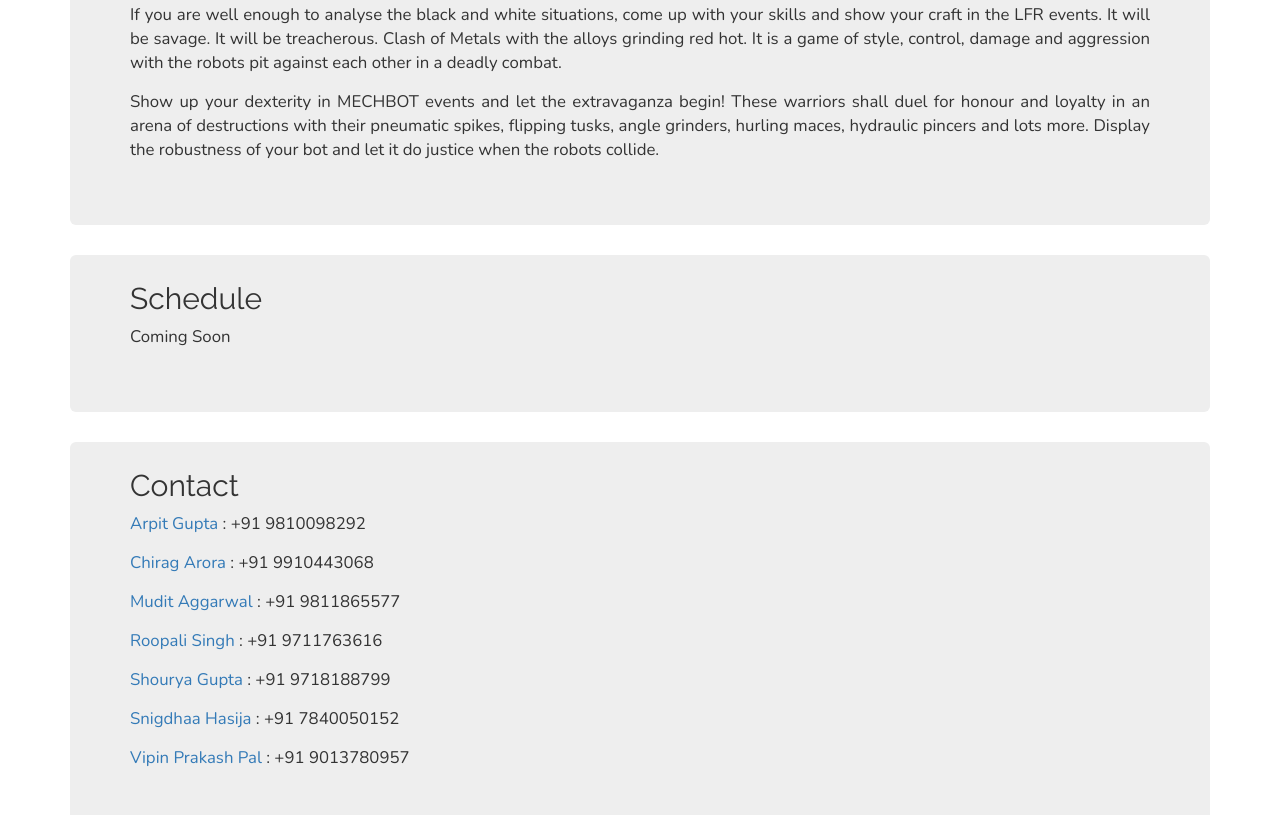
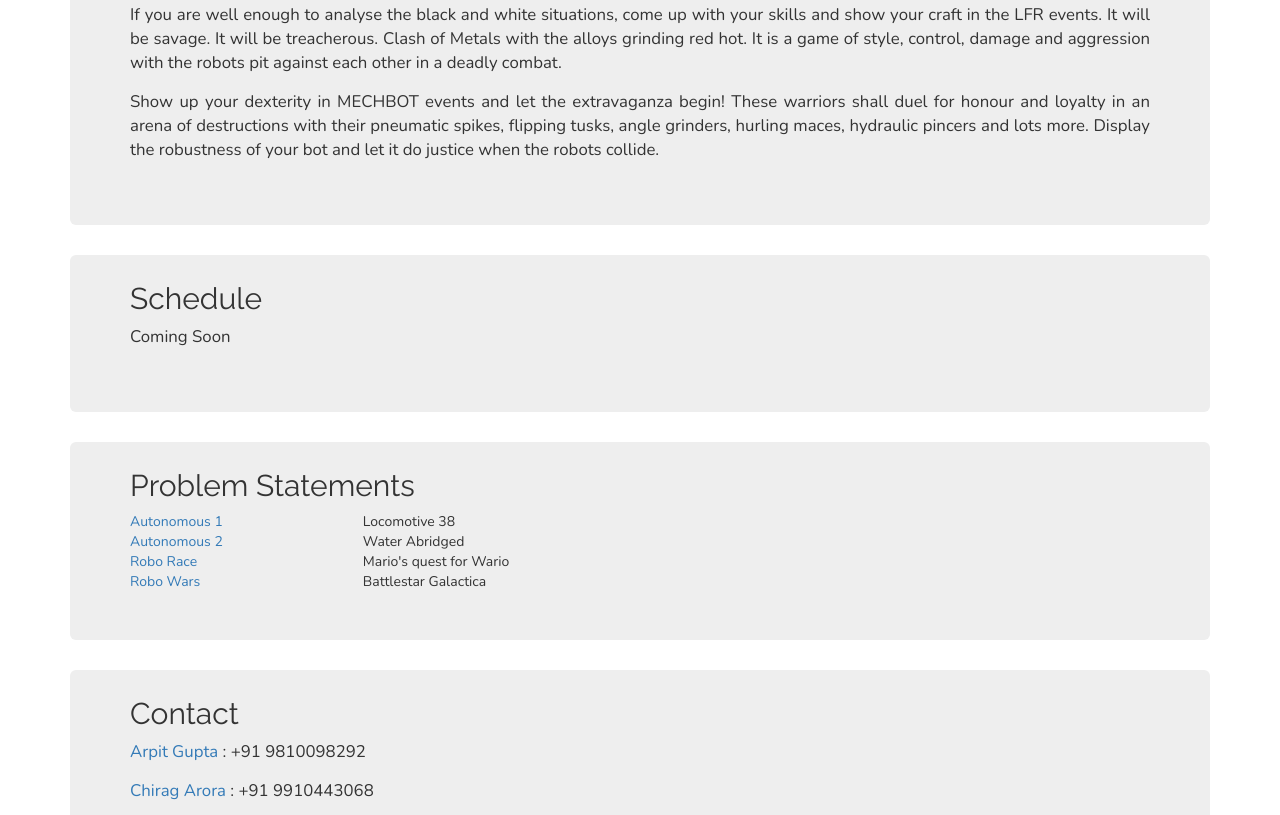
Before and after one commit to oasis9594/Troika-2016, a plain HTML site: page events/hardware/radix.html in a window 1280 px wide. Shown: the part 423-1238 px from the top of the page. Drawn offline with nearby package versions, Linux system fonts and the light colour scheme.

Commit message:
Radix edited

```diff
--- a/events/hardware/radix.html
+++ b/events/hardware/radix.html
@@ -105,9 +105,41 @@
 			<p>Show up your dexterity in MECHBOT events and let the extravaganza begin! These warriors shall duel for honour and loyalty in an arena of destructions with their pneumatic spikes, flipping tusks, angle grinders, hurling maces, hydraulic pincers and lots more. Display the robustness of your bot and let it do justice when the robots collide.
 			</p>
 		</div>
-		<div class="jumbotron">
+
+        <div class="jumbotron">
 			<h2>Schedule</h2>
 			<p>Coming Soon</p>
+		</div>
+
+		<div class="jumbotron">
+			<h2>Problem Statements</h2>
+
+			<table>
+            <tr>
+                <td style="width:auto;padding-right:30px;">
+                	<a href="Rulebook\Radix_Autonomous1.pdf" target="_blank">Autonomous 1</a>
+                </td>
+                <td style="padding-left:110px;">Locomotive 38</td>
+            </tr>
+            <tr>
+                <td style="width:auto;padding-right:30px;">
+                	<a href="Rulebook\Radix_Autonomous2.pdf" target="_blank">Autonomous 2</a>
+                </td>
+                <td style="padding-left:110px;">Water Abridged</td>
+            </tr>
+            <tr>
+                <td style="width:auto;padding-right:30px;">
+                	<a href="Rulebook\roborace.pdf" target="_blank">Robo Race</a>
+                </td>
+                <td style="padding-left:110px;">Mario's quest for Wario</td>
+            </tr>
+            <tr>
+            	<td style="width:auto;padding-right:30px;">
+                	<a href="Rulebook\robowars.pdf" target="_blank">Robo Wars</a>
+                </td>
+            	<td style="padding-left:110px;">Battlestar Galactica</td>
+            </tr>
+        </table>
 		</div>
 		<div class="jumbotron">
 			<h2>Contact</h2>
```
Also changed, not shown: 4 other files.
